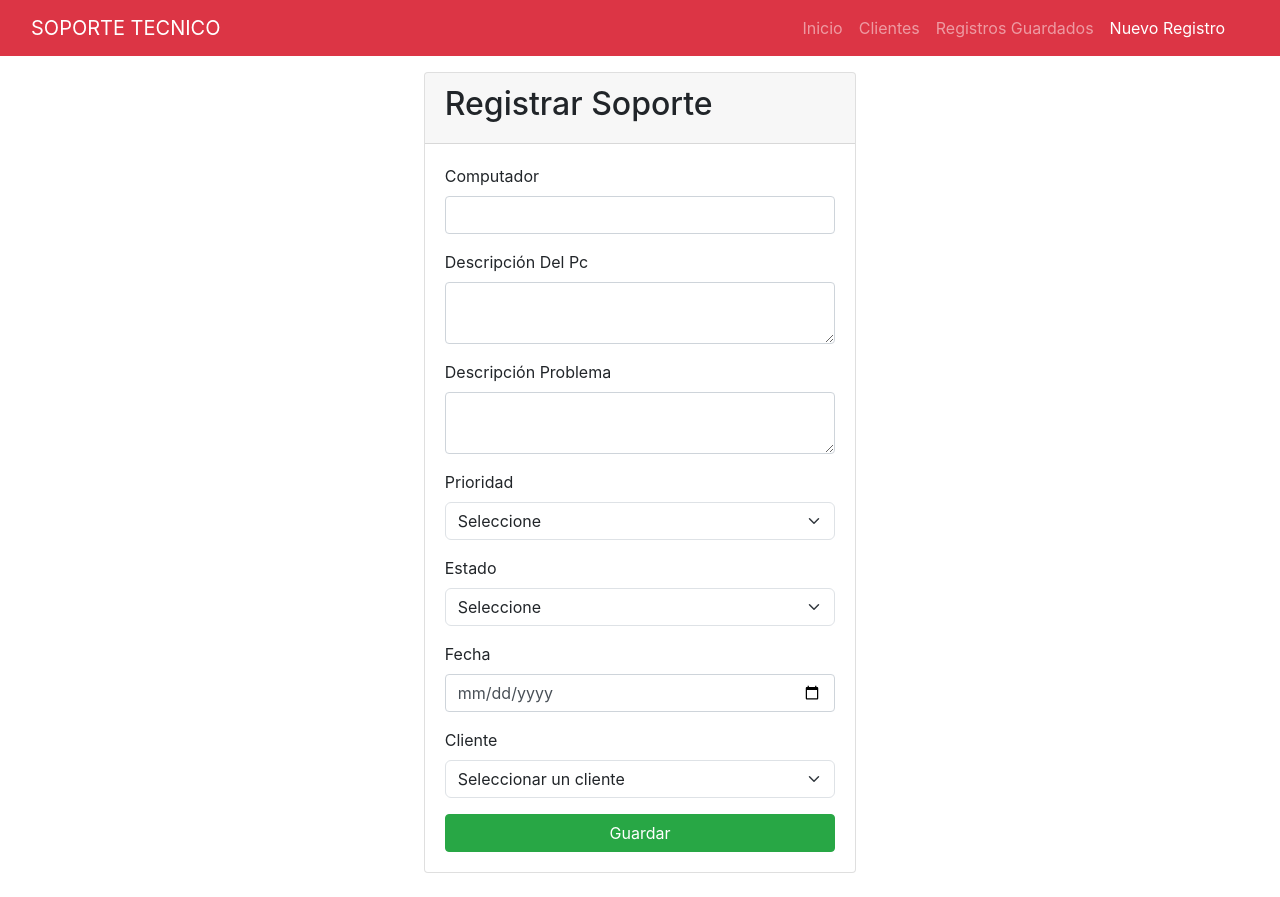
After one commit to Mayerli2004/soportet, a Django app: page /nuevo_soporte/ in a window 1280 px wide. The commit adds this page. Run offline with Django 4.2, Linux system fonts and the light colour scheme; data that the repository does not hold is empty; some libraries are stand-ins or nearby versions.

```diff
--- a/soporte/form.py
+++ b/soporte/form.py
@@ -1,7 +1,13 @@
 from django import forms
-from .models import Soporte
+from .models import Soporte, Cliente
+
 
 class SoporteForm(forms.ModelForm):
     class Meta:
         model = Soporte
         fields = '__all__'
+
+class ClienteForm(forms.ModelForm):
+    class Meta:
+        model = Cliente
+        fields = ['nombre', 'documento', 'direccion', 'correo']
--- a/soporte/models.py
+++ b/soporte/models.py
@@ -1,5 +1,6 @@
 from datetime import timezone
 from django.db import models
+
 
 class Cliente(models.Model):
     nombre = models.CharField(max_length=100)
--- a/soporte/templates/base.html
+++ b/soporte/templates/base.html
@@ -36,8 +36,8 @@
                                 href="{% url 'soportes' %}">Registros Guardados</a>
                         </li>
                         <li class="nav-item" role="presentation">
-                            <a class="nav-link"
-                                href="">Nuevo Registro</a>
+                            <a class="nav-link {% if request.resolver_match.url_name == 'nuevo_soporte' %}active{% endif %}"
+                                href="{% url 'nuevo_soporte' %}">Nuevo Registro</a>
                         </li>
                     </ul>
                 </div>
--- /dev/null
+++ b/soporte/templates/paginas/registrar_soporte.html
@@ -0,0 +1,83 @@
+{% extends "base.html" %} {% block titulo %} Soportes {% endblock %}
+{% block contenido %} <br /><br />
+<div class="container">
+  <div class="row justify-content-center">
+    <div class="col-md-5">
+      <div class="card">
+        <div class="card-header">
+          <h2>Registrar Soporte</h2>
+        </div>
+        <div class="card-body">
+          <form action="/nuevo_soporte/" method="POST">
+            {% csrf_token %}
+            <div class="mb-3">
+              <label for="nombre_pc">Computador</label>
+              <input
+                type="text"
+                class="form-control"
+                name="nombre_pc"
+                id="nombre_pc"
+                required
+              />
+            </div>
+            <div class="mb-3">
+              <label for="descripcion_pc">Descripción Del Pc</label>
+              <textarea class="form-control" name="descripcion_pc"
+              id="descripcion_pc"
+              required>
+            </textarea>
+            </div>
+            <div class="mb-3">
+              <label for="descripcion_problema">Descripción Problema</label>
+              <textarea class="form-control" name="descripcion_problema"
+              id="descripcion_problema"
+              required>
+            </textarea>
+            </div>
+            <div class="mb-3">
+              <label for="prioridad">Prioridad</label>
+              <select name="prioridad" id="prioridad" class="form-select" required>
+                <option value="">Seleccione</option>
+                <option value="alta">Alta</option>
+                <option value="media">Media</option>
+                <option value="baja">Baja</option>
+              </select>
+            </div>
+            <div class="mb-3">
+              <label for="estado">Estado</label>
+              <select name="estado" id="estado" class="form-select" required>
+                <option value="">Seleccione</option>
+                <option value="abierto">Abierto</option>
+                <option value="en_proceso">En proceso</option>
+                <option value="cerrado">Cerrado</option>
+              </select>
+            </div>
+            <div class="mb-3">
+              <label for="fecha">Fecha</label>
+              <input
+                type="date"
+                class="form-control"
+                name="fecha"
+                id="fecha"
+                required
+              />
+            </div>
+            <div class="mb-3">
+              <label for="cliente_id_id">Cliente</label>
+              <select name="cliente_id_id" id="cliente_id_id" class="form-select" required />
+              <option value="" selected="selected">Seleccionar un cliente</option>
+              {% for cliente in clientes %}
+              <option value="{{ cliente.id }}">{{ cliente.nombre }}</option>
+              {% endfor %}
+              </select>
+          </div>
+            <button type="submit" class="btn btn-success btn-block text-white">
+              Guardar
+            </button>
+          </form>
+        </div>
+      </div>
+    </div>
+  </div>
+</div>
+{% endblock %}
--- a/soporte/urls.py
+++ b/soporte/urls.py
@@ -5,6 +5,7 @@ from . import views
 urlpatterns = [
     path('', views.inicio, name='inicio'),
     path('soportes/', views.soportes, name='soportes'),
-    path('clientes', views.clientes, name='clientes')
-
+    path('clientes', views.clientes, name='clientes'),
+    path('nuevo_cliente/', views.nuevo_cliente, name='nuevo_cliente'),
+    path('nuevo_soporte/', views.nuevo_soporte, name='nuevo_soporte')
 ]
--- a/soporte/views.py
+++ b/soporte/views.py
@@ -1,5 +1,10 @@
-from django.shortcuts import render
+from django.shortcuts import render, redirect
 from .models import Cliente, Soporte
+from .form import ClienteForm, SoporteForm
+from django.http import HttpResponse
+from django.contrib import messages
+
+
 
 def inicio(request):
     return render(request, 'paginas/inicio.html', {'section': 'inicio'})
@@ -11,3 +16,26 @@ def soportes(request):
 def clientes(request):
     clientes = Cliente.objects.all()
     return render(request, 'paginas/clientes.html', {'clientes': clientes})
+
+def nuevo_cliente(request):
+    if request.method == 'POST':
+        form = ClienteForm(request.POST)
+        if form.is_valid():
+            form.save()
+            messages.success(request, 'Cliente registrado')
+            return redirect('clientes')
+    else:
+        form = ClienteForm()
+
+def nuevo_soporte(request):
+    clientes = Cliente.objects.all()
+    if request.method == 'POST':
+        form = SoporteForm(request.POST)
+        if form.is_valid():
+            form.save()
+            messages.success(request, 'Soporte registrado')
+            return redirect('soportes')
+    else:
+        form = SoporteForm()
+
+    return render(request, 'paginas/registrar_soporte.html', {'form': form, 'clientes': clientes})
```
Also changed, not shown: soporte/templates/paginas/registrar_venta.html (deleted, +0 -123 lines).
